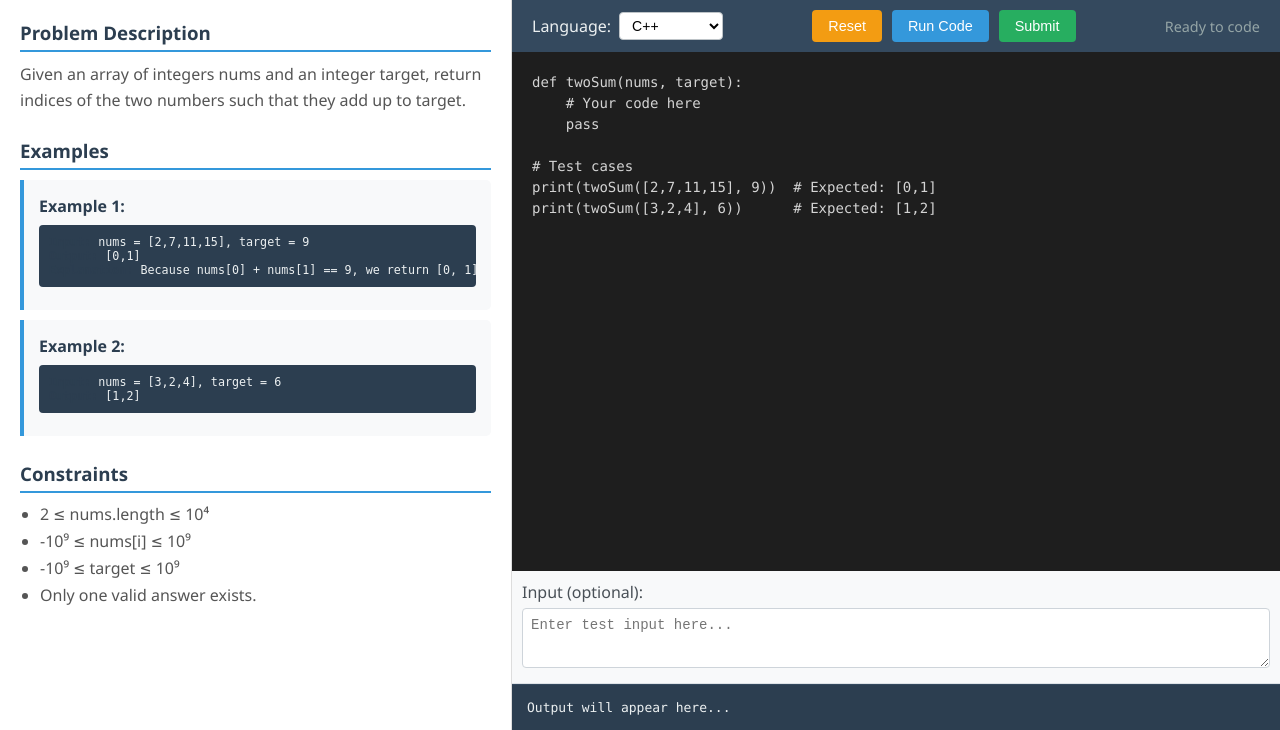
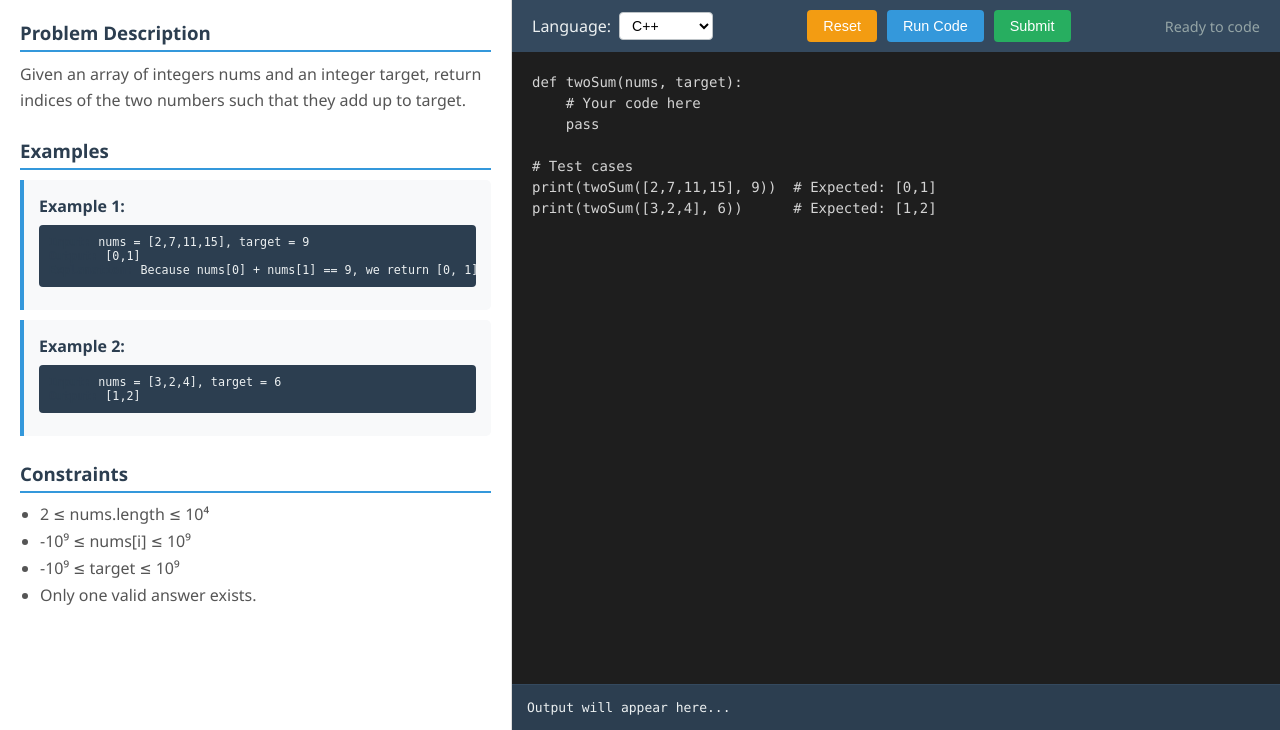
Before and after one commit to Millyvolt/django_site3, a Django app: page /editor/ in a window 1280 px wide. Shown: the part 70-800 px from the top of the page. Run offline with Django 5.2, Linux system fonts and the light colour scheme.

Commit message:
Manually deleted in Editor Input and 2 languages

```diff
--- a/templates/question_editor.html
+++ b/templates/question_editor.html
@@ -205,30 +205,6 @@
             font-size: 14px;
         }
 
-        .input-section {
-            padding: 10px;
-            background: #f8f9fa;
-            border-bottom: 1px solid #dee2e6;
-        }
-
-        .input-section label {
-            display: block;
-            margin-bottom: 5px;
-            font-weight: 500;
-            color: #495057;
-        }
-
-        .input-field {
-            width: 100%;
-            height: 60px;
-            padding: 8px;
-            border: 1px solid #ced4da;
-            border-radius: 4px;
-            font-family: 'Courier New', monospace;
-            font-size: 14px;
-            resize: vertical;
-        }
-
         .editor-buttons {
             display: flex;
             gap: 10px;
@@ -363,8 +339,8 @@
                     <select id="languageSelect" onchange="changeLanguage()">
                         <option value="cpp">C++</option>
                         <option value="python3">Python 3</option>
-                        <option value="java">Java</option>
-                        <option value="javascript">JavaScript</option>
+<!--                        <option value="java">Java</option>
+                        <option value="javascript">JavaScript</option> -->
                     </select>
                 </div>
                 <div class="editor-buttons">
@@ -378,12 +354,12 @@
             </div>
 
             <textarea id="codeEditor" class="code-editor" placeholder="Write your solution here...">{{ current_problem.template }}</textarea>
-
+<!--
             <div class="input-section">
                 <label for="inputField">Input (optional):</label>
                 <textarea id="inputField" class="input-field" placeholder="Enter test input here..."></textarea>
             </div>
-
+-->
             <div id="outputPanel" class="output-panel">
                 <div>Output will appear here...</div>
             </div>
@@ -572,7 +548,8 @@ ${example.explanation ? `<strong>Explanation:</strong> ${example.explanation}` :
             const language = document.getElementById('languageSelect').value;
             console.log('Running code with language:', language);
             console.log('Code preview:', code.substring(0, 200) + '...');
-            const input = document.getElementById('inputField').value;
+//            const input = document.getElementById('inputField').value;
+            const input = '';
 
             if (!code.trim()) {
                 outputPanel.innerHTML = '<div style="color: #e74c3c;">Please enter some code to run</div>';
```
